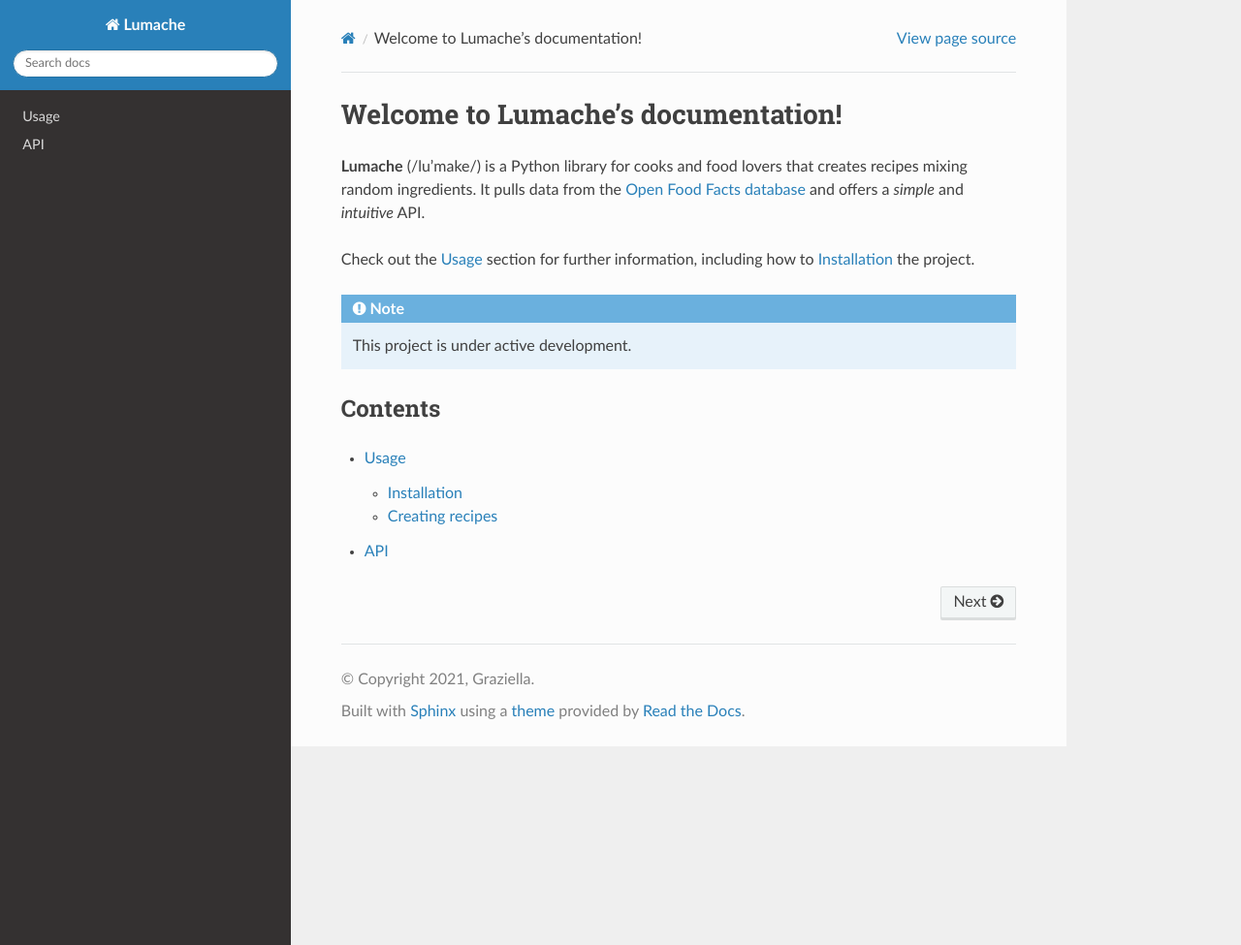
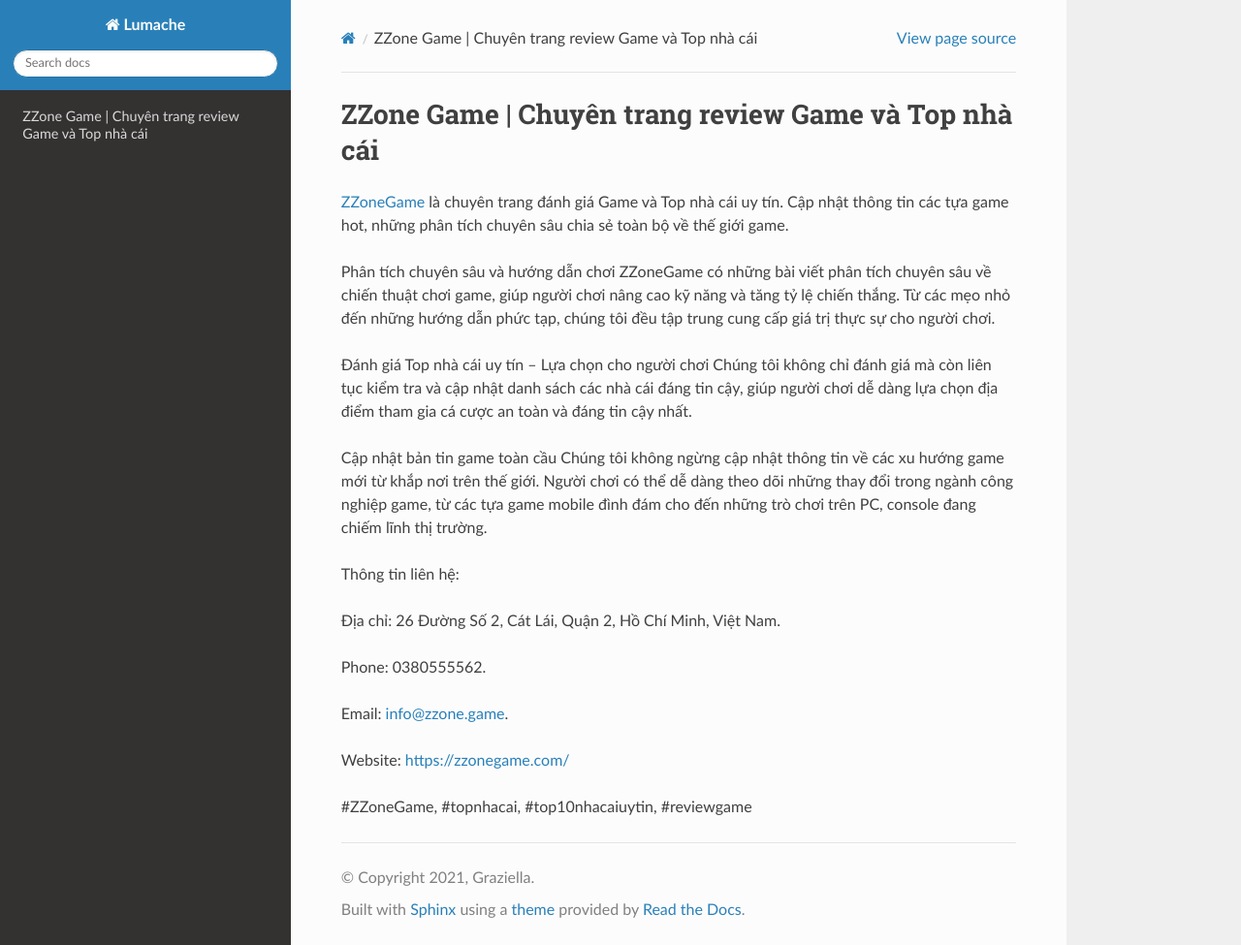
Before and after one commit to p8ebermouc/zzonegame, a Sphinx documentation site: the page built from docs/source/index.rst, in a window 1280 px wide and 975 px high. Shown: the whole window at 97% size. Built offline with Sphinx 7.4.7 and the Read the Docs theme 3.1.0, drawn with Linux system fonts in a browser that asks for light colours.

Commit message:
Update index.rst

```diff
--- a/docs/source/index.rst
+++ b/docs/source/index.rst
@@ -1,22 +1,25 @@
-Welcome to Lumache's documentation!
+ZZone Game | Chuyên trang review Game và Top nhà cái
 ===================================
 
-**Lumache** (/lu'make/) is a Python library for cooks and food lovers
-that creates recipes mixing random ingredients.
-It pulls data from the `Open Food Facts database <https://world.openfoodfacts.org/>`_
-and offers a *simple* and *intuitive* API.
+`ZZoneGame <https://zzonegame.com/>`_ là chuyên trang đánh giá Game và Top nhà cái uy tín. Cập nhật thông tin các tựa game hot, những phân tích chuyên sâu chia sẻ toàn bộ về thế giới game.
 
-Check out the :doc:`usage` section for further information, including
-how to :ref:`installation` the project.
+Phân tích chuyên sâu và hướng dẫn chơi
+ZZoneGame có những bài viết phân tích chuyên sâu về chiến thuật chơi game, giúp người chơi nâng cao kỹ năng và tăng tỷ lệ chiến thắng. Từ các mẹo nhỏ đến những hướng dẫn phức tạp, chúng tôi đều tập trung cung cấp giá trị thực sự cho người chơi.
 
-.. note::
+Đánh giá Top nhà cái uy tín – Lựa chọn cho người chơi
+Chúng tôi không chỉ đánh giá mà còn liên tục kiểm tra và cập nhật danh sách các nhà cái đáng tin cậy, giúp người chơi dễ dàng lựa chọn địa điểm tham gia cá cược an toàn và đáng tin cậy nhất.
 
-   This project is under active development.
+Cập nhật bản tin game toàn cầu
+Chúng tôi không ngừng cập nhật thông tin về các xu hướng game mới từ khắp nơi trên thế giới. Người chơi có thể dễ dàng theo dõi những thay đổi trong ngành công nghiệp game, từ các tựa game mobile đình đám cho đến những trò chơi trên PC, console đang chiếm lĩnh thị trường.
 
-Contents
---------
+Thông tin liên hệ:
 
-.. toctree::
+Địa chỉ: 26 Đường Số 2, Cát Lái, Quận 2, Hồ Chí Minh, Việt Nam.
 
-   usage
-   api
+Phone: 0380555562.
+
+Email: info@zzone.game.
+
+Website: https://zzonegame.com/
+
+#ZZoneGame, #topnhacai, #top10nhacaiuytin, #reviewgame
```
